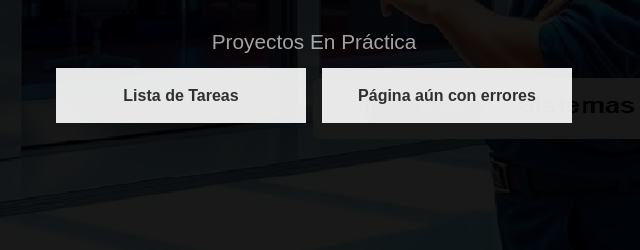
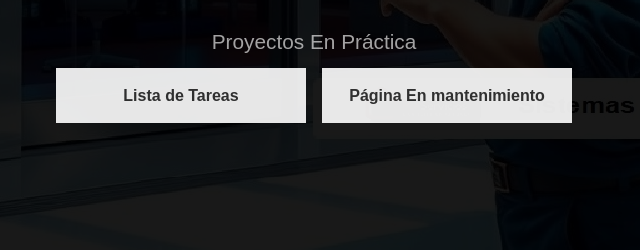
Before and after one commit to leonardofb/Pagina-construccion, a plain HTML site: page index.html in a window 1280 px wide. Shown: the part 505-755 px from the top of the page, 326-966 px from the left. Drawn offline with Linux system fonts and the light colour scheme.

Commit message:
cambio boton den construcion

```diff
--- a/index.html
+++ b/index.html
@@ -69,8 +69,8 @@
           <a class="btn-projects" target="_blank" href="https://leonardofb.github.io/my-react-task-list/">
             Lista de Tareas
           </a>
-          <a class="btn-projects" target="_blank" href="https://poliservicios.com.co/">
-            Página aún con errores
+          <a class="btn-projects" target="_blank" href="https://poliservicios-leonardofbv-leonardofbvs-projects.vercel.app/">
+            Página En mantenimiento
           </a>
         </div>
       </div>
```
